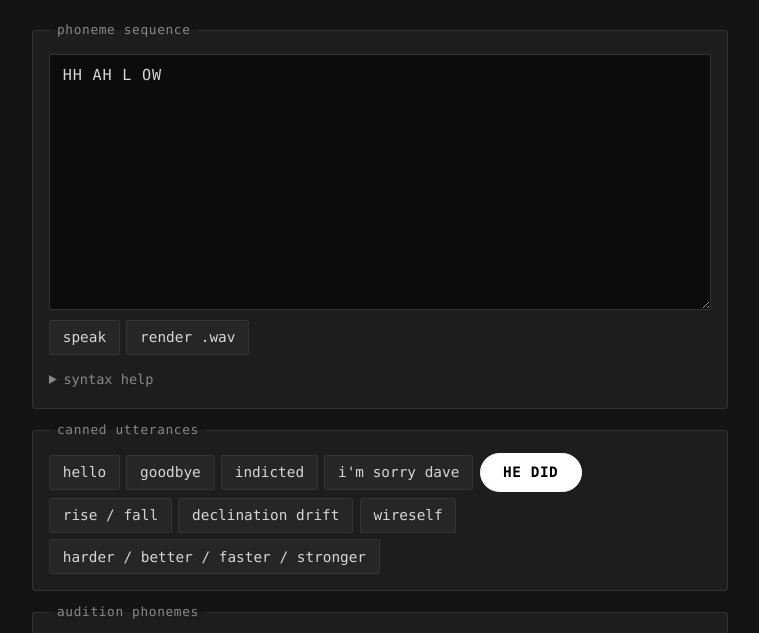
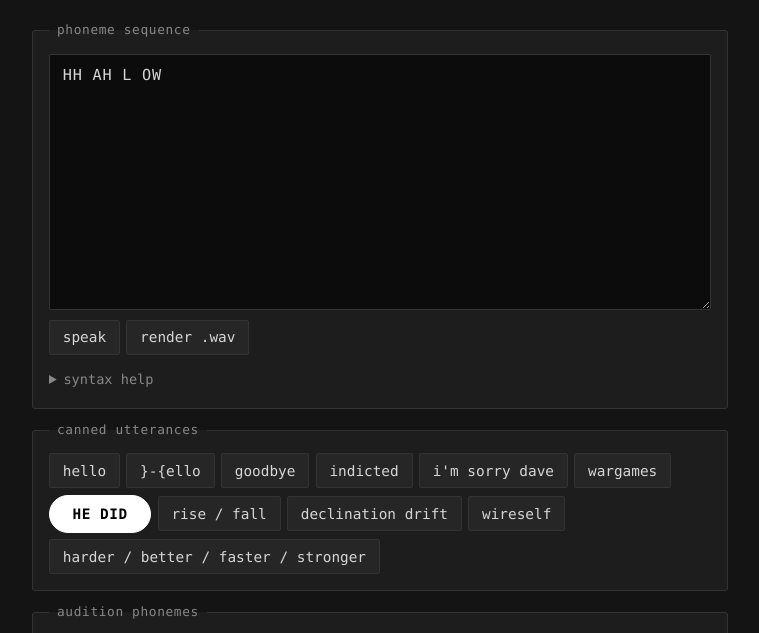
Before and after one commit to tgies/klattsch, a website with bundled scripts: page index.html in a window 1280 px wide. Both pictures are taken after a click on the button "Start audio". Shown: the part 108-741 px from the top of the page, without its empty margins (0-759 px from the left). Built offline with nearby package versions, Linux system fonts and the light colour scheme.

Commit message:
feat: add more buttons

```diff
--- a/index.html
+++ b/index.html
@@ -84,13 +84,15 @@ examples
       <legend>canned utterances</legend>
       <div class="row">
         <button class="canned" data-seq="HH AH L OW">hello</button>
+        <button class="canned" data-seq="r120 b170 s1.3 HH AH b+20 L OW-30 M AY-8 F Y UW-8 CH ER G ER+10 L+8 F R EH+10 N+8 D . b170 DH IH+10 S b-30 IH Z W AH T AY+8 S b+40 r180 AW-20 r120 N D b-20 L AY-30 K">}-{ello</button>
         <button class="canned" data-seq="G UH D B AY">goodbye</button>
         <button class="canned" data-seq="AY D IH D b+10 EH+10 V R IY+8 TH IH+8 NG R AY-40 T , b120 AE N D DH EY IH+10 N D AY-20 T IH-10 D M IY-10">indicted</button>
         <button class="canned" data-seq="AY+8 M S AO+10 R IY-30 D EY+10 V">i'm sorry dave</button>
+        <button class="canned" data-seq="r140 b80 s1.35 g0.5 h0.15 t-0.1 AH S T R EY+30 N ZH G EY-50 M p700 b80 DH IY OW+10 r100 N L IY+8 W IH+8 N IH+8 NG r140 M UW-30 V , IH+10 Z p700 b75 N AA+6 T T UW+8 P L r200 EY-50">wargames</button>
         <button class="canned pill" data-seq="g0.8 HH IY+30 b+50 v20 w10 D r900 IH-100 r D">HE DID</button>
         <button class="canned" data-seq="r500 AY+30 . AY-30">rise / fall</button>
         <button class="canned" data-seq="HH AH L OW b+15 W ER L D">declination drift</button>
-        <button class="canned" data-seq="DH IH S IH Z W AY ER S EH L F S P IY K IH NG . b85 s0.7 AY K AE N S P IY K M EY L V OY S . b300 s1.17 AY K AE N S P IY K F IY M EY L V OY S . b s r200 ( K IY ) ( K OW ) ( EH ) ( K ) p60 ( K ) p60 ( K ) ( K IY ) ( K OW ) ( EH ) ( M AH ) ( S ) ( K AH )">wireself</button>
+        <button class="canned" data-seq="DH IH S IH Z W AY ER S EH L F S P IY K IH NG . b85 s0.7 AY K AE N S P IY K M EY L V OY S . b300 s1.17 AY K AE N S P IY K F IY M EY L V OY S . b s r200 ( K IY ) ( K OW ) ( EH ) ( K ) ( K K ) ( K IY ) ( K OW ) ( EH ) ( M AH ) ( S ) ( K AH ) # https://www.youtube.com/watch?v=5imyNXCggIY">wireself</button>
         <button class="canned" data-seq="r200 s1.14 bF#2 ( W ER ) bA2 ( K IH T ) bF#3 ( HH AA R ) bA3 ( D ER ) bC#4 ( M EY ) bA3 ( K IH T ) bF#3 ( B EH ) bA3 ( T ER ) bE2 ( D UW ) bE3 ( W IH T ) bA3 ( F AE S ) bE3 ( T ER ) bB3 ( M EY K ) bA3 ( S AH S ) bG#3 ( S T R AO NG ) bA3 ( G ER ) bEb2 ( M AO R ) bEb3 ( DH AE ) bF#4 ( N EH ) bEb4 ( V ER ) bB4 v8 w8 ( AW ) bA4 ( ER R ) bF#4 ( AE F T ) bEb4 ( ER R ) bD3 v12 ( AW ) bD3 ( ER ) v w bF#3 ( W ER K ) bA3 ( IH Z ) bF#2 s0.8 ( N EH ) bF#1 ( V ER ) ( OW ) ( V ER )">harder / better / faster / stronger</button>
       </div>
     </fieldset>
```
